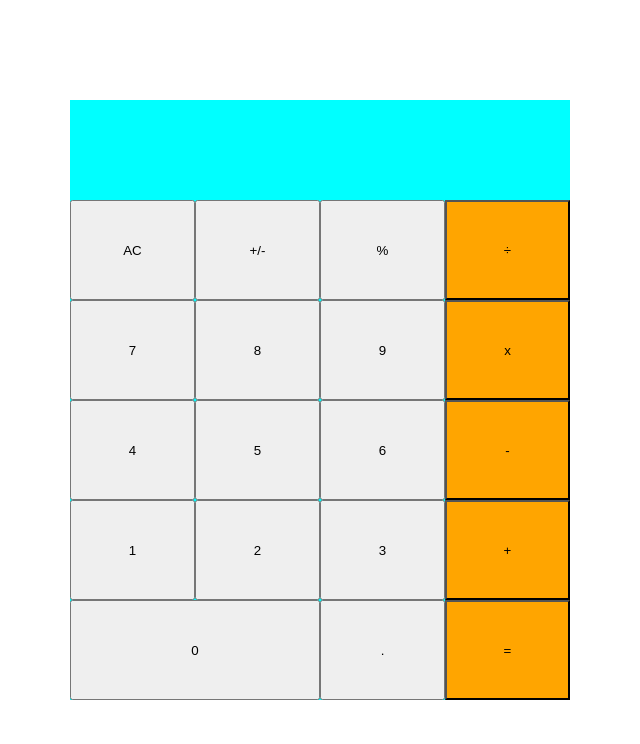
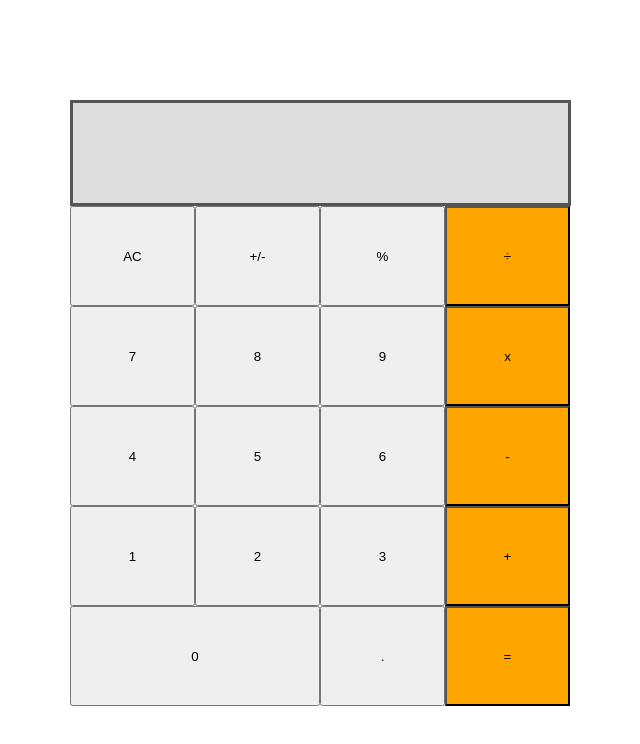
Before and after one commit to Oklukeok/Math-magicians, a React (Create React App) app: page / in a window 1280 px wide. Shown: the top 744 px of the page, without its empty margins (320-960 px from the left). Built offline with nearby package versions, Linux system fonts and the light colour scheme.

Commit message:
Linter corrections

```diff
--- a/src/index.css
+++ b/src/index.css
@@ -28,16 +28,17 @@ code {
 
 #App {
   width: 500px;
-  background-color: aqua;
   margin: auto;
   margin-top: 100px;
 }
 
 .appInput {
-  width: 98.5%;
+  width: 99%;
   height: 100px;
   font-size: 40px;
   text-align: end;
+  border: 3px solid #555;
+  background-color: #ddd;
 }
 
 .appButton {
```
